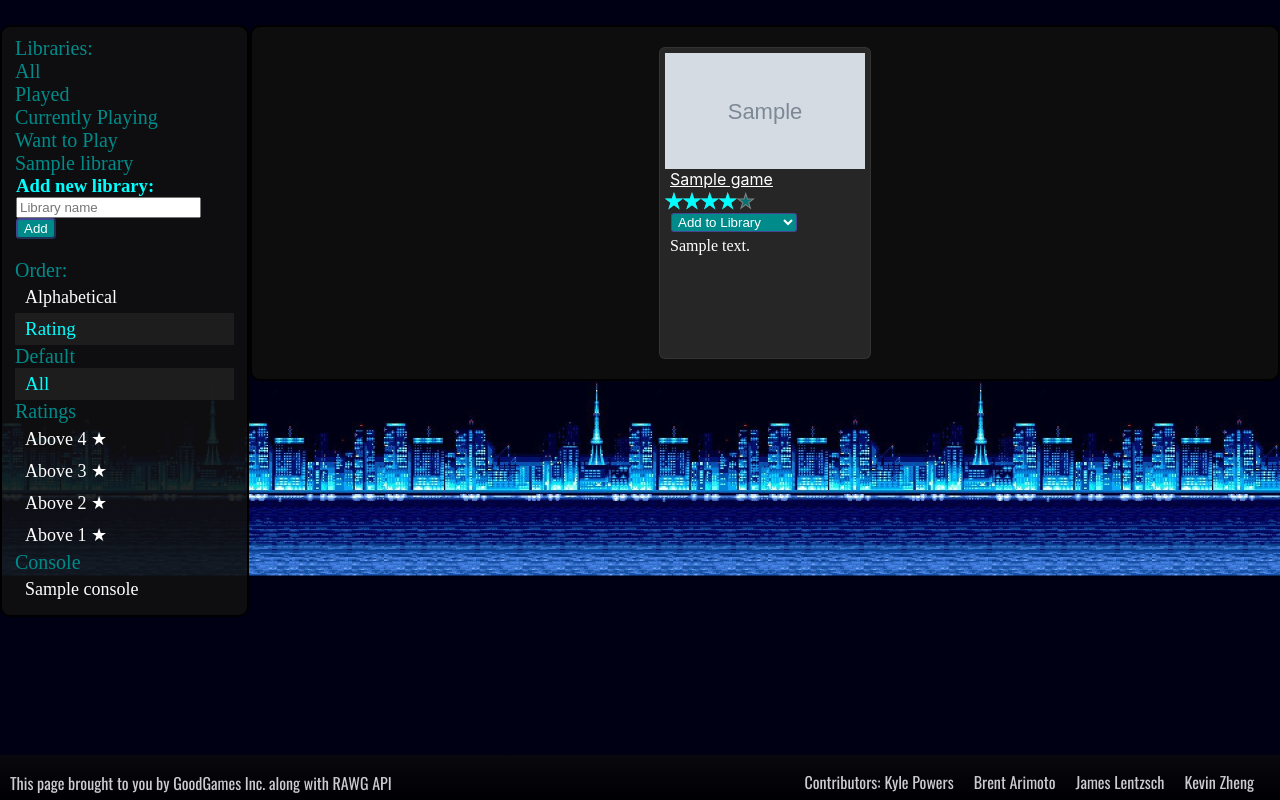
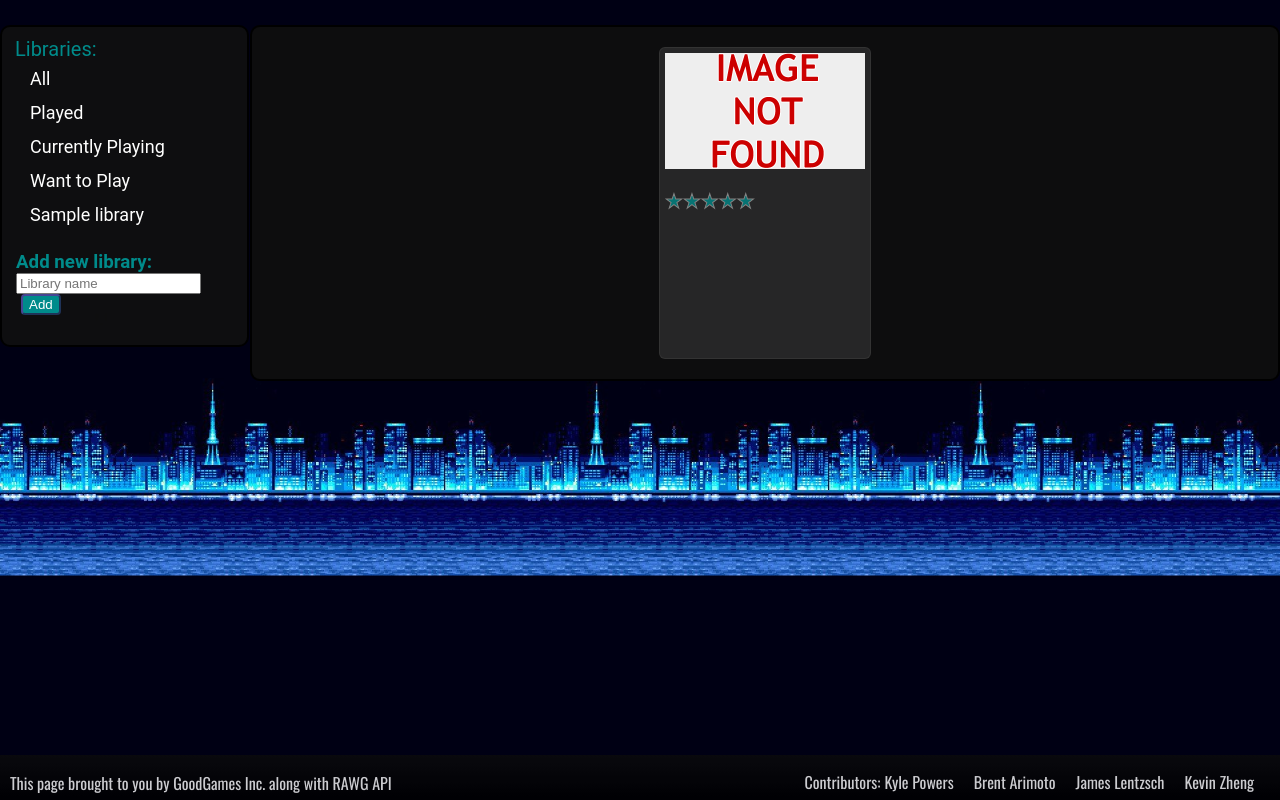
Before and after one commit to jiezheng2020/GoodGamesGG, a Node server app: template views/mygames.pug in a window 1280 px wide. Run offline with Node 20, Linux system fonts and the light colour scheme; tables that the repository leaves empty or names only in its code hold one stand-in row (values such as "Sample post"); the template is opened without the code that fills it: values that come from a table or form of the project are taken from there, most other values are stand-ins (such as "Sample title", 1, 10 or a date in 2020); grey boxes marked "Sample" are stand-in pictures; some libraries are stand-ins or nearby versions.

Commit message:
more css tweaks

```diff
--- a/public/js/gameScript.js
+++ b/public/js/gameScript.js
@@ -183,6 +183,7 @@
     /***************************** Edit Played Status *****************************/
     const playedStatus = document.querySelector('.main__sidebar-status-select')
     playedStatus.addEventListener('change', async(event)=>{
+        console.log('hi')
         const playedNums= {
             'Played': 2,
             'Currently Playing': 1,
@@ -194,6 +195,7 @@
             1: 'Currently Playing',
             0: 'Want to Play',
         }
+        console.log("event target value -- ", event.target.value)
 
         if (event.target.value in playedNums){
             const played = playedNums[event.target.value]
--- a/public/js/mygamesScript.js
+++ b/public/js/mygamesScript.js
@@ -130,7 +130,7 @@
 // let currGameList;
 
 // /***************************** DOMCONTENTLOADED  *****************************/
-// window.addEventListener('DOMContentLoaded', async (event) => {
+window.addEventListener('DOMContentLoaded', async (event) => {
 //     const userlibraryLinks = [...document.getElementsByClassName('main__sidebar-user-library-link')]
 //     // Array.toArry(libraryLinks)
 //     userlibraryLinks.forEach((link) => {
@@ -219,4 +219,20 @@
 //     // })
 
 
-// })
+    //
+
+    // const playedStatus = document.querySelector('.main__sidebar-status')
+    // console.log(playedStatus)
+    // playedStatus.addEventListener('change', async (event) => {
+    //     console.log('hi')
+    //     const played = playedNums[event.target.value]
+    //     console.log(played)
+    //     let res = await fetch(`/mygames/${gameId}/played`, {
+    //         method: 'PUT',
+    //         body: JSON.stringify({ played }),
+    //         headers: {
+    //             "Content-Type": "application/json",
+    //         }
+    //     })
+    // })
+})
--- a/public/stylesheets/allgames.css
+++ b/public/stylesheets/allgames.css
@@ -10,6 +10,7 @@
     background-position: center;
     background-size: cover;
     margin: 0px;
+    font-family: "Roboto", sans-serif;
 }
 
 .main {
@@ -25,9 +26,9 @@
 .main__sidebar ul{
     padding: 0px 3px;
     font-size: 20px;
-
 }
 
+.main__sidebar-user-library-link,
 .main__sidebar-order-alpha,
 .main__sidebar-order-rating,
 .main__sidebar-filter-all,
@@ -67,6 +68,9 @@
     background-color: rgba(32, 32, 32, 0.9);
 }
 
+.main__sidebar-libraries li{
+   padding: 5px;
+}
 
 /********* Games Section *********/
 
@@ -120,12 +124,14 @@
 }
 
 .main__sidebar-add-library {
+    padding-top: 20px;
     padding-left: 4px;
     padding-bottom: 20px;
-    color:cyan
+    color: darkcyan
 }
 
 .main__sidebar-add-library-button {
+    margin-left: 5px;
     background-color: darkcyan;
     color: white;
     border-radius: 4px;
@@ -133,6 +139,7 @@
 }
 
 .main__sidebar-add-library-button:hover {
+    margin-left: 5px;
     background-color: cyan;
     color: rgba(98, 42, 153, 0.719);
     border-radius: 4px;
--- a/routes/mygames.js
+++ b/routes/mygames.js
@@ -255,7 +255,7 @@
         res.json({ newPlayed });
       }
 
-      // res.redirect('/:userId(\\d+)')
+      res.redirect('/')
 }));
 
 // remove game from mygames
--- a/views/includes/game-container.pug
+++ b/views/includes/game-container.pug
@@ -7,12 +7,12 @@
         div(class='main__games-data')
             a(class='main__games-name' href=`/games/${game.id}`)=game.title
             +loadStars(game.overallRating)
-            if libraries
-                select(class='main__sidebar-status')
-                        option(class='main__sidebar-status-option') Add to Library
-                        option(class='main__sidebar-status-option' href=`/${game.id}/2`) Played
-                        option(class='main__sidebar-status-option' href=`/${game.id}/1`) Currently Playing
-                        option(class='main__sidebar-status-option' href=`/${game.id}/0`) Want to Play
-                        each library in libraries
-                            option(class='main__sidebar-status-option' href=`/libraries/${library.id}/${game.id}/add`) #{library.name}
+            //- if libraries
+            //-     select(class='main__sidebar-status')
+            //-             option(class='main__sidebar-status-option') Add to Library
+            //-             option(class='main__sidebar-play-status-option' value= 2) Played
+            //-             option(class='main__sidebar-play-status-option' value= 1) Currently Playing
+            //-             option(class='main__sidebar-play-status-option' value= 0) Want to Play
+            //-             each library in libraries
+            //-                 option(class='main__sidebar-library-add-option') #{library.name}
             p(class='main__games-body') #{game.description}
--- a/views/mygames.pug
+++ b/views/mygames.pug
@@ -3,7 +3,7 @@
 
 append head
     link(rel='stylesheet' type="text/css" href='/stylesheets/allgames.css')
-    //- script(type="application/javascript" src='/js/mygamesScript.js')
+    script(type="application/javascript" src='/js/mygamesScript.js')
 block content
     div(class='main')
         div(class='main__sidebar')
@@ -23,10 +23,10 @@
             div(class='main__sidebar-add-library')
                 form(action="/mygames/libraries/add", method="post")
                     h3 Add new library:
-                    div(class="form__container")
+                    div(class="main__sidebar-library-add-form")
                         input(type="text", name="name", placeholder="Library name", required)
                         button(class="main__sidebar-add-library-button" type="submit") Add
-            include includes/default-sidebar.pug
+            //- include includes/default-sidebar.pug
         div(class='main__games')
             ul(class='main__games-list')
                 include includes/game-container.pug
```
